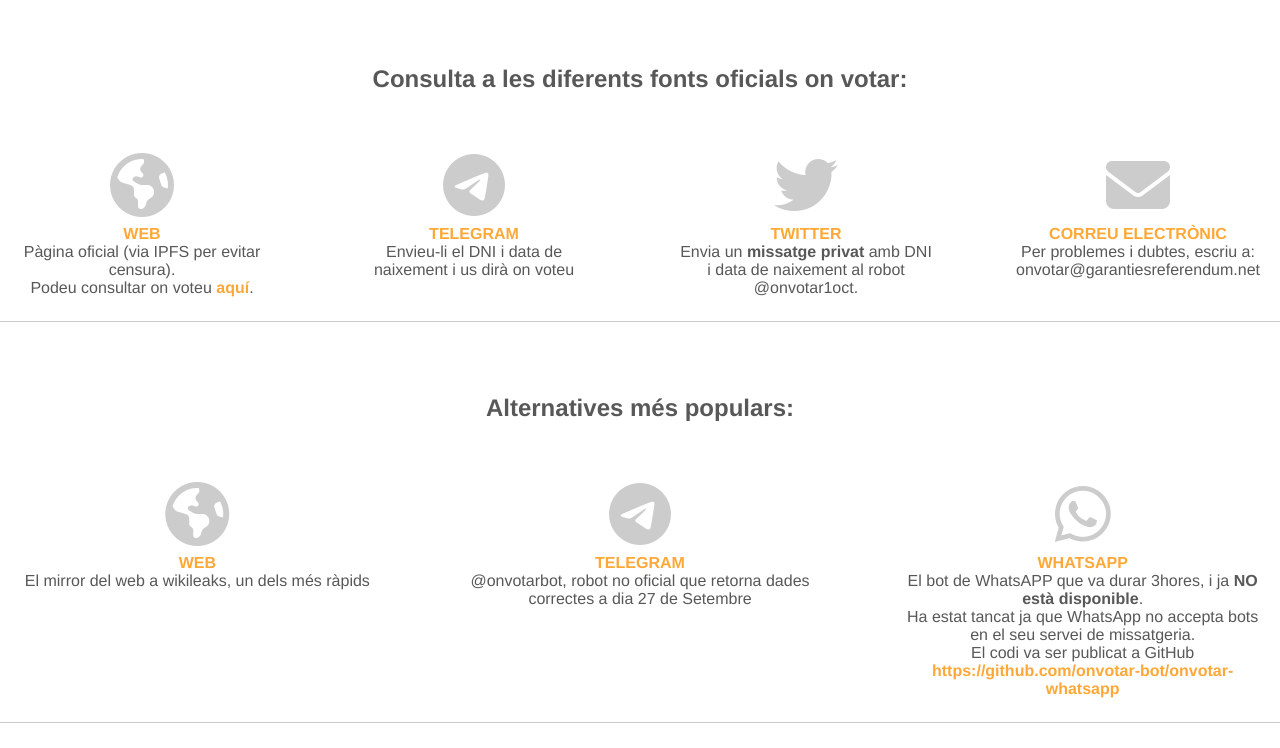
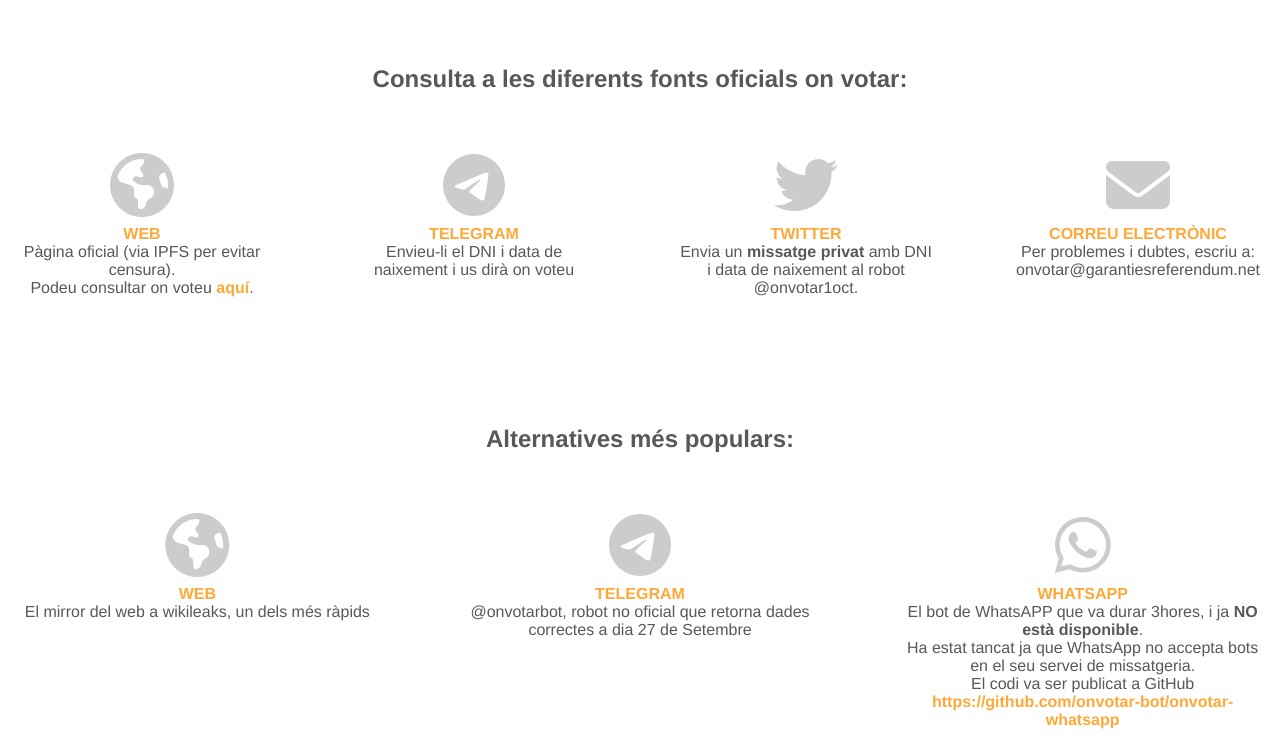
Before and after one commit to oriolfg/votemperserlliures.com, a plain HTML site: page index.html in a window 1280 px wide. Shown: the part 253-1001 px from the top of the page. Drawn offline with Linux system fonts and the light colour scheme.

Commit message:
Canvi d'espariats altre cop.. he desactivat el grid pel layout en firefox

```diff
--- a/estils.css
+++ b/estils.css
@@ -11,12 +11,14 @@ html, body {
   }
   .layout {
     height: 100%;
-    display:grid;
     grid-template-areas: "header"
     "oficials"
     "populars"
     "locals"
     "footer";
+  }
+  section {
+    margin-bottom: 6rem;
   }
   .logo {
     grid-area: header;
--- a/index.html
+++ b/index.html
@@ -45,7 +45,6 @@
           onvotar@garantiesreferendum.net</a>
         </div>
       </div>
-      <hr>
     </section>
     <section class="fonts-populars">
       <h1 class="title">Alternatives més populars:</h1>
@@ -74,7 +73,6 @@
           El codi va ser publicat a GitHub <a href="https://github.com/onvotar-bot/onvotar-whatsapp">https://github.com/onvotar-bot/onvotar-whatsapp</a>
         </div>
       </div>
-      <hr>
     </section>
     <section class="fonts-locals">
       <div class="c-grid">
```
